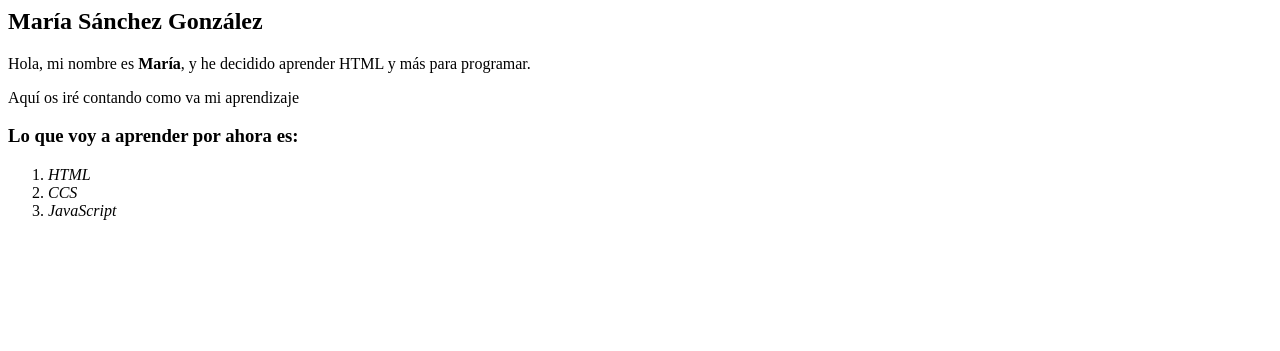
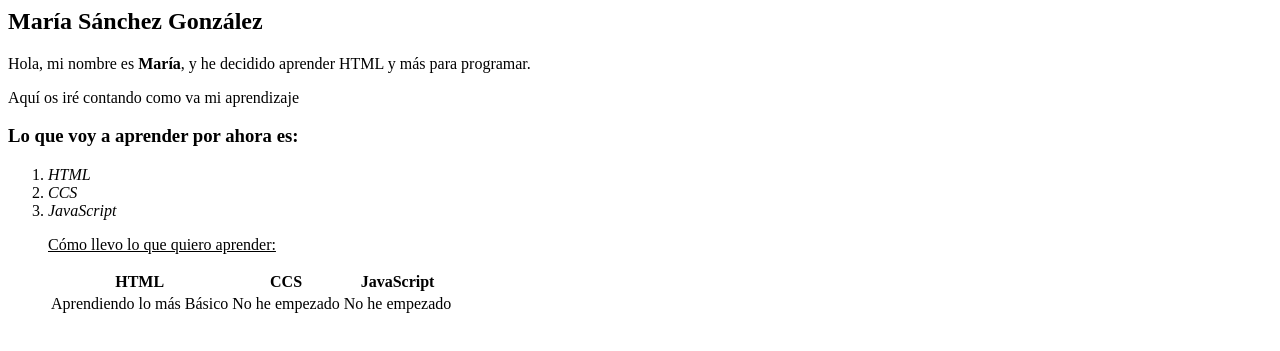
Before and after one commit to msangon/msangon.github.io, a plain HTML site: page index.html in a window 1280 px wide. Shown: the part 87-438 px from the top of the page. Drawn offline with Linux system fonts and the light colour scheme.

Commit message:
Añado tabla

```diff
--- a/index.html
+++ b/index.html
@@ -18,6 +18,30 @@
     <li><i>HTML</i></li>
     <li><i>CCS</i></li>
     <li><i>JavaScript</i></li>
+
+    <p><ins>Cómo llevo lo que quiero aprender:</ins> </p>
+     <table class="default">
+
+        <tr>
+
+          <th>HTML</th>
+
+          <th>CCS</th>
+
+          <th>JavaScript</th>
+
+        </tr>
+
+        <tr>
+
+          <td>Aprendiendo lo más Básico </td>
+
+          <td>No he empezado</td>
+
+          <td>No he empezado</td>
+
+        </tr>
+      </table>
 </ol>
 </body>
 </html>
```
